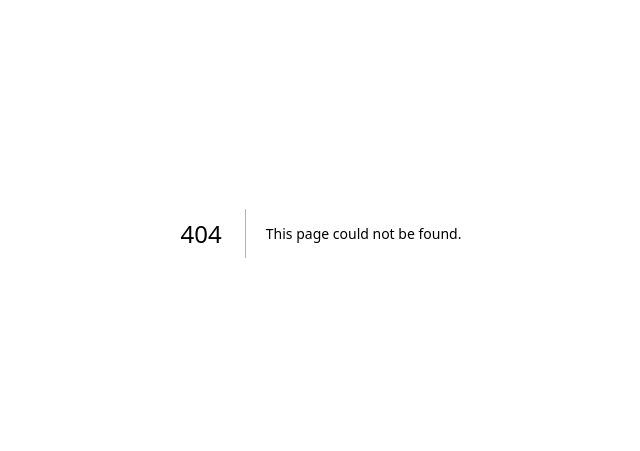
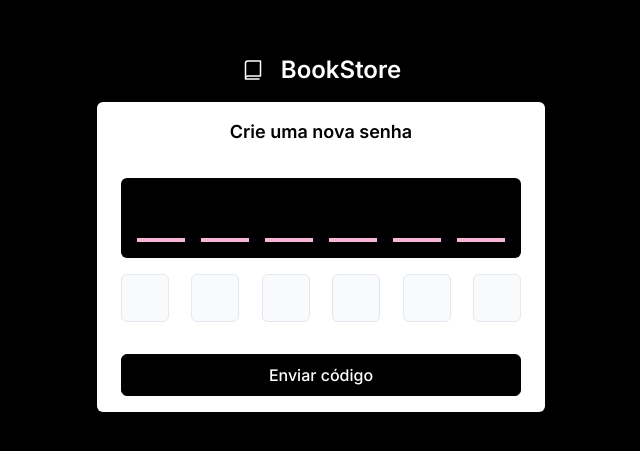
Before and after one commit to FelipeGangrel/bookstore-web, a Next.js app: page /reset-password-step-2 in a window 1280 px wide. Before the commit this address had no page. Shown: the part 167-618 px from the top of the page, without its empty margins (319-959 px from the left). Built offline with nearby package versions, Linux system fonts and the light colour scheme.

Commit message:
Add reset password step 2 page component

```diff
--- /dev/null
+++ b/src/app/(auth)/reset-password-step-2/page.tsx
@@ -0,0 +1,37 @@
+'use client'
+
+import { Button, Fieldset } from '@/components/agnostic'
+import { PinInput } from '@/components/client-side'
+
+type ValidationErrors = {
+  email?: string
+  password?: string
+}
+
+export default function ResetPwdStep2() {
+  return (
+    <form onSubmit={() => {}} className="flex w-full flex-col gap-8">
+      <h4 className="text-center text-lg font-semibold">Crie uma nova senha</h4>
+
+      <div className="flex flex-col gap-4">
+        <Fieldset>
+          <PinInput
+            length={6}
+            onChange={console.log}
+            className="justify-around rounded-md bg-black px-2 py-4"
+            inputClassName="bg-transparent text-blue-300 font-semibold text-2xl border-0 border-b-4 rounded-none border-b-pink-300"
+          />
+        </Fieldset>
+        <Fieldset>
+          <PinInput length={6} onChange={console.log} />
+        </Fieldset>
+      </div>
+
+      <div className="flex flex-col gap-4">
+        <Button type="submit" size="md" variant="dark" className="w-full">
+          Enviar código
+        </Button>
+      </div>
+    </form>
+  )
+}
```
